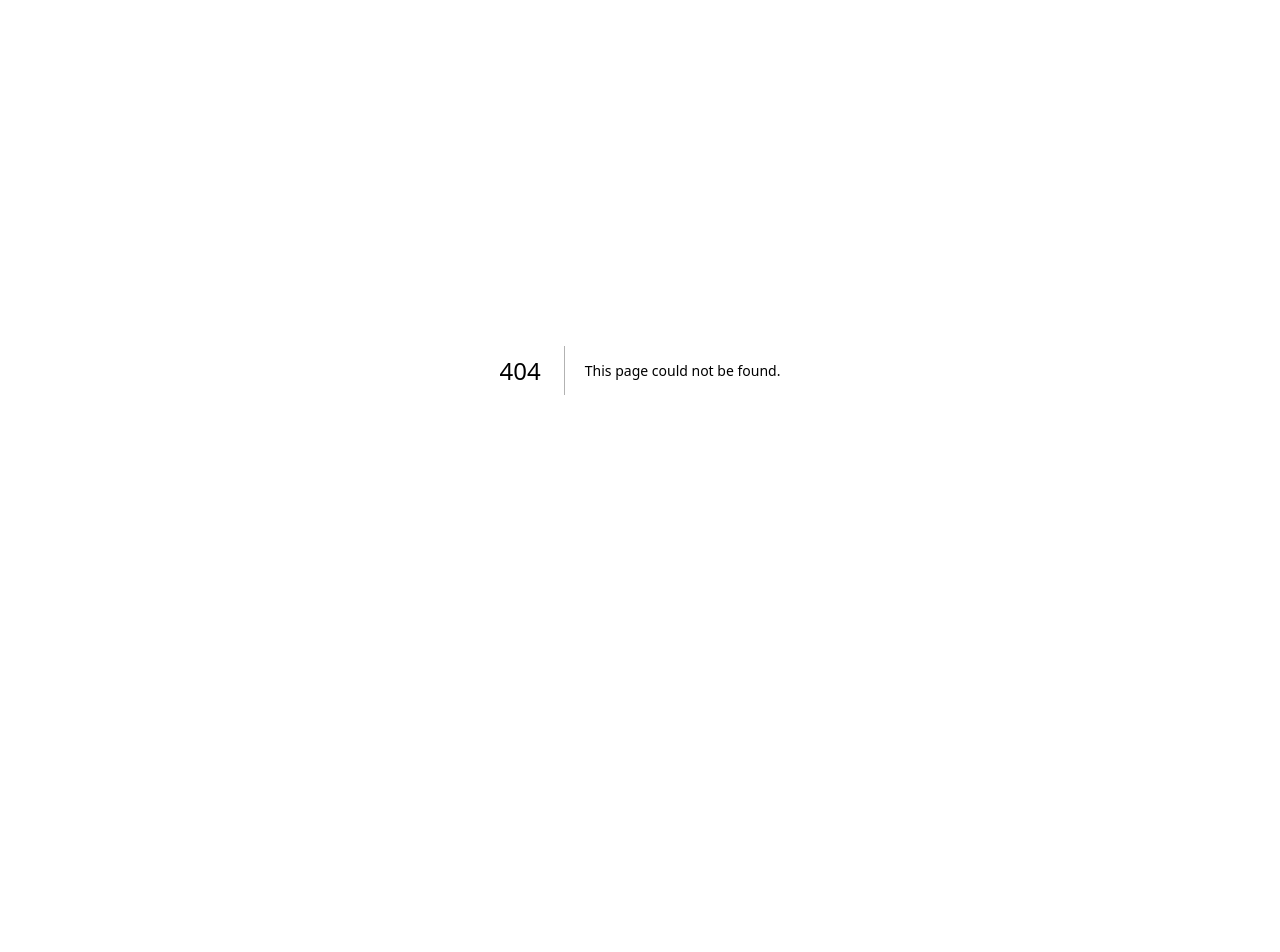
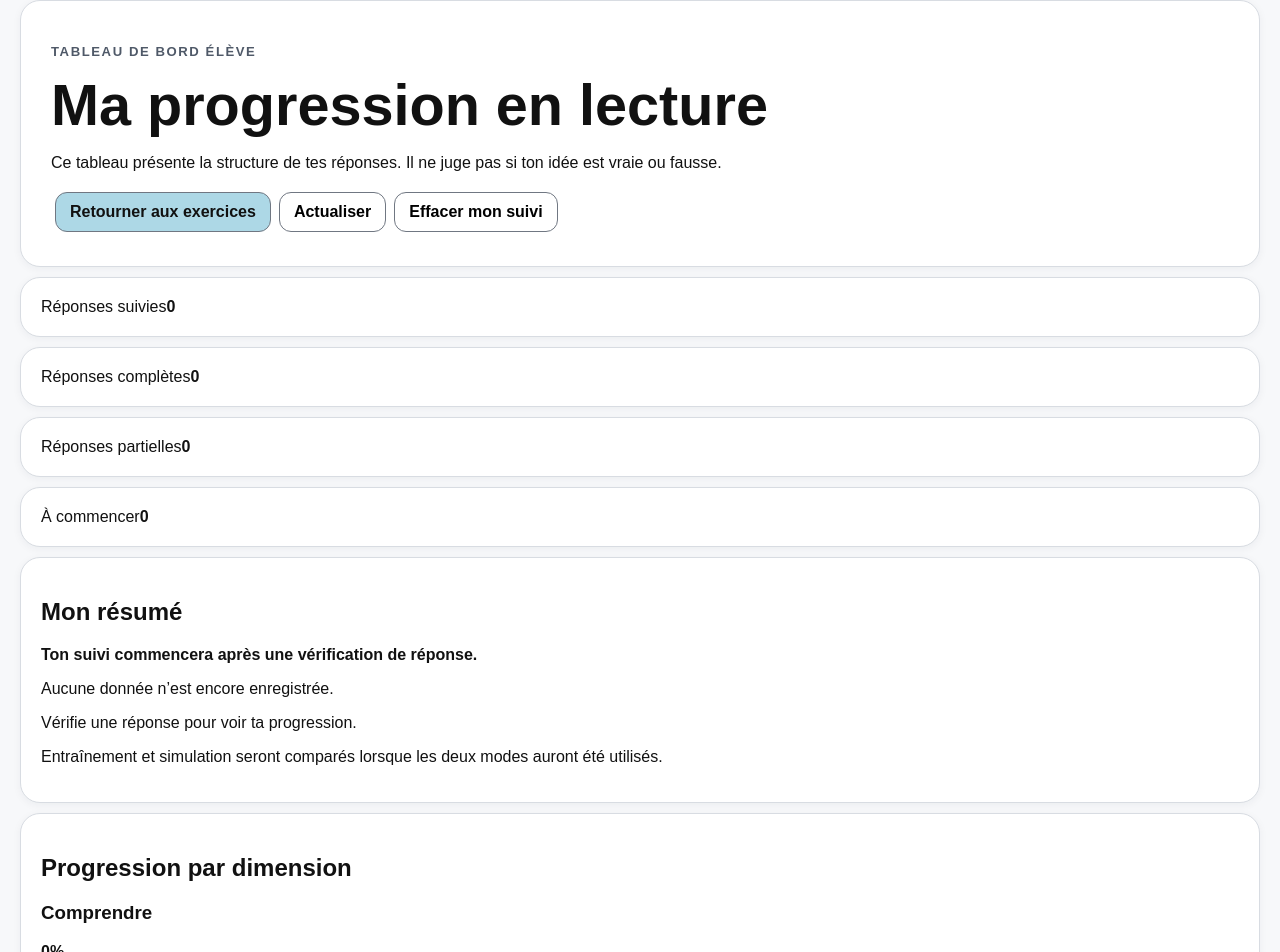
Before and after one commit to mpassarelli2003-png/comprehension-lecture-6e, a Next.js app: page /progression in a window 1280 px wide. Before the commit this address had no page. Shown: the part 91-1043 px from the top of the page. Before the commit the page ends 861 px from the top, so only its background shows below. Built offline with nearby package versions, Linux system fonts and the light colour scheme.

Commit message:
Ajouter le tableau de bord élève

```diff
--- /dev/null
+++ b/app/progression/page.jsx
@@ -0,0 +1,159 @@
+"use client";
+
+import { useEffect, useMemo, useState } from "react";
+import { QUESTION_DIMENSIONS } from "../../lib/questionClassification";
+import {
+  buildStudentProgressSummary,
+  clearProgressRecords,
+  readProgressRecords,
+  summarizeProgress
+} from "../../lib/progressTracking";
+
+const MODE_LABELS = { training: "Entraînement", simulation: "Simulation" };
+const STATUS_LABELS = { complete: "complètes", partial: "partielles", missing: "manquantes" };
+
+function ProgressBar({ value = 0 }) {
+  return (
+    <div className="progressBar" aria-label={`${value}% de réponses complètes`}>
+      <span style={{ width: `${Math.max(0, Math.min(100, value))}%` }} />
+    </div>
+  );
+}
+
+function StatusCounts({ value }) {
+  return (
+    <p className="progressCounts">
+      {Object.entries(STATUS_LABELS).map(([key, label]) => (
+        <span key={key}><b>{value?.[key] || 0}</b> {label}</span>
+      ))}
+    </p>
+  );
+}
+
+export default function ProgressionPage() {
+  const [records, setRecords] = useState([]);
+  const [message, setMessage] = useState("");
+
+  function reload() {
+    setRecords(readProgressRecords(window.localStorage));
+    setMessage("Suivi actualisé.");
+  }
+
+  useEffect(() => {
+    setRecords(readProgressRecords(window.localStorage));
+  }, []);
+
+  const summary = useMemo(() => summarizeProgress(records), [records]);
+  const student = useMemo(() => buildStudentProgressSummary(summary), [summary]);
+
+  function eraseProgress() {
+    const confirmed = window.confirm("Effacer le suivi de progression enregistré sur cet appareil?");
+    if (!confirmed) return;
+    clearProgressRecords(window.localStorage);
+    setRecords([]);
+    setMessage("Le suivi de progression a été effacé sur cet appareil.");
+  }
+
+  return (
+    <main className="page progressPage">
+      <section className="card hero progressHero">
+        <p className="eyebrow">Tableau de bord élève</p>
+        <h1>Ma progression en lecture</h1>
+        <p>Ce tableau présente la structure de tes réponses. Il ne juge pas si ton idée est vraie ou fausse.</p>
+        <div className="progressActions">
+          <a className="buttonLink blue" href="/">Retourner aux exercices</a>
+          <button type="button" onClick={reload}>Actualiser</button>
+          <button type="button" onClick={eraseProgress}>Effacer mon suivi</button>
+        </div>
+        {message && <p className="statusBox" role="status">{message}</p>}
+      </section>
+
+      <section className="progressOverview">
+        <article className="card progressMetric">
+          <span>Réponses suivies</span>
+          <b>{summary.totals.total}</b>
+        </article>
+        <article className="card progressMetric">
+          <span>Réponses complètes</span>
+          <b>{summary.totals.complete}</b>
+        </article>
+        <article className="card progressMetric">
+          <span>Réponses partielles</span>
+          <b>{summary.totals.partial}</b>
+        </article>
+        <article className="card progressMetric">
+          <span>À commencer</span>
+          <b>{summary.totals.missing}</b>
+        </article>
+      </section>
+
+      <section className="card progressStudentSummary">
+        <h2>Mon résumé</h2>
+        <p><b>{student.title}</b></p>
+        <p>{student.strength}</p>
+        <p>{student.priority}</p>
+        <p>{student.modeComparison}</p>
+      </section>
+
+      <section className="card">
+        <h2>Progression par dimension</h2>
+        <div className="progressDimensionGrid">
+          {Object.entries(QUESTION_DIMENSIONS).map(([dimension, meta]) => {
+            const value = summary.byDimension[dimension];
+            return (
+              <article className="progressDimension" key={dimension}>
+                <div className="progressDimensionHeader">
+                  <h3>{meta.label}</h3>
+                  <b>{value.completionRate}%</b>
+                </div>
+                <ProgressBar value={value.completionRate} />
+                <StatusCounts value={value} />
+              </article>
+            );
+          })}
+        </div>
+      </section>
+
+      <section className="progressTwoColumns">
+        <article className="card">
+          <h2>Entraînement et simulation</h2>
+          {Object.entries(MODE_LABELS).map(([mode, label]) => {
+            const value = summary.byMode[mode];
+            return (
+              <div className="progressMode" key={mode}>
+                <div className="progressDimensionHeader"><h3>{label}</h3><b>{value.completionRate}%</b></div>
+                <ProgressBar value={value.completionRate} />
+                <StatusCounts value={value} />
+              </div>
+            );
+          })}
+        </article>
+
+        <article className="card">
+          <h2>Ce qui revient souvent</h2>
+          {summary.frequentNeeds.length ? summary.frequentNeeds.slice(0, 5).map((need) => (
+            <p className="progressNeed" key={need.code}><b>{need.count}</b> — {need.label}</p>
+          )) : <p>Aucun besoin fréquent n’est encore repéré.</p>}
+          <p className="yellow">Ces données indiquent les exigences manquantes. Elles ne révèlent aucune réponse attendue.</p>
+        </article>
+      </section>
+
+      <section className="card">
+        <h2>Activité récente</h2>
+        {summary.recent.length ? (
+          <div className="progressRecentList">
+            {summary.recent.map((record) => (
+              <article key={record.id}>
+                <div>
+                  <b>{record.exerciseTitle || record.exerciseId}</b>
+                  <span>Question {record.questionOrder} — {QUESTION_DIMENSIONS[record.dimension]?.label}</span>
+                </div>
+                <span className={`badge progressBadge-${record.statusBucket}`}>{record.statusBucket === "complete" ? "Complète" : record.statusBucket === "partial" ? "Partielle" : "À commencer"}</span>
+              </article>
+            ))}
+          </div>
+        ) : <p>Les vérifications de réponse apparaîtront ici.</p>}
+      </section>
+    </main>
+  );
+}
```
